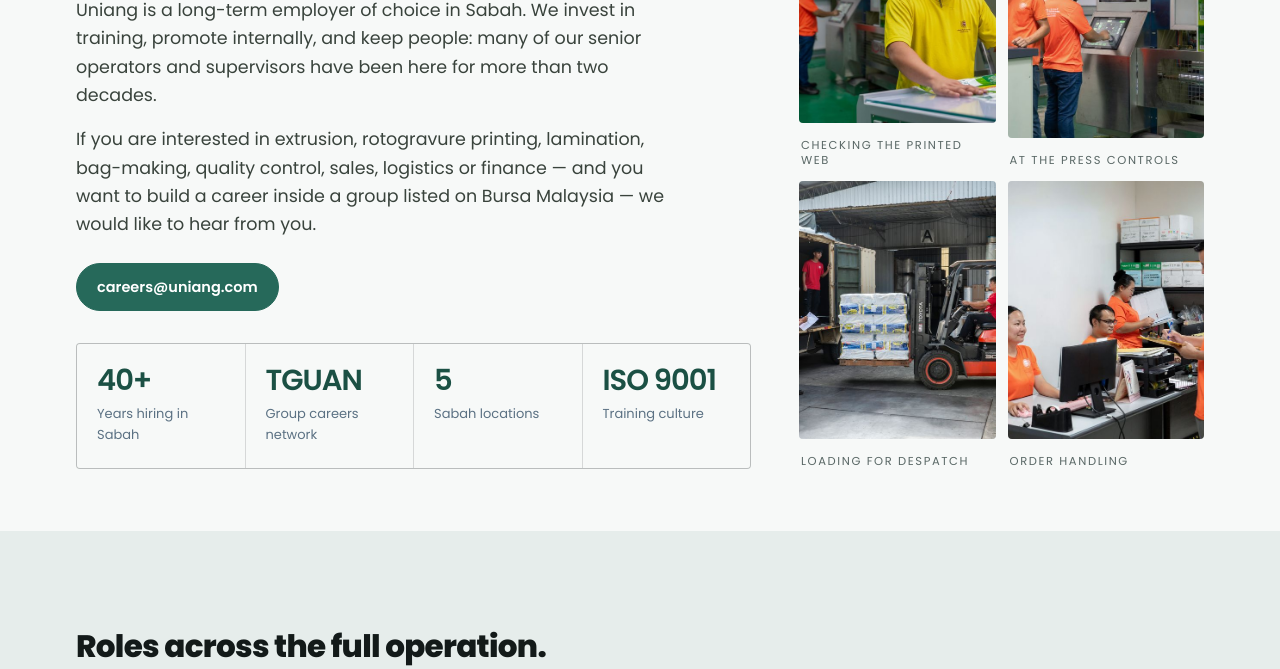
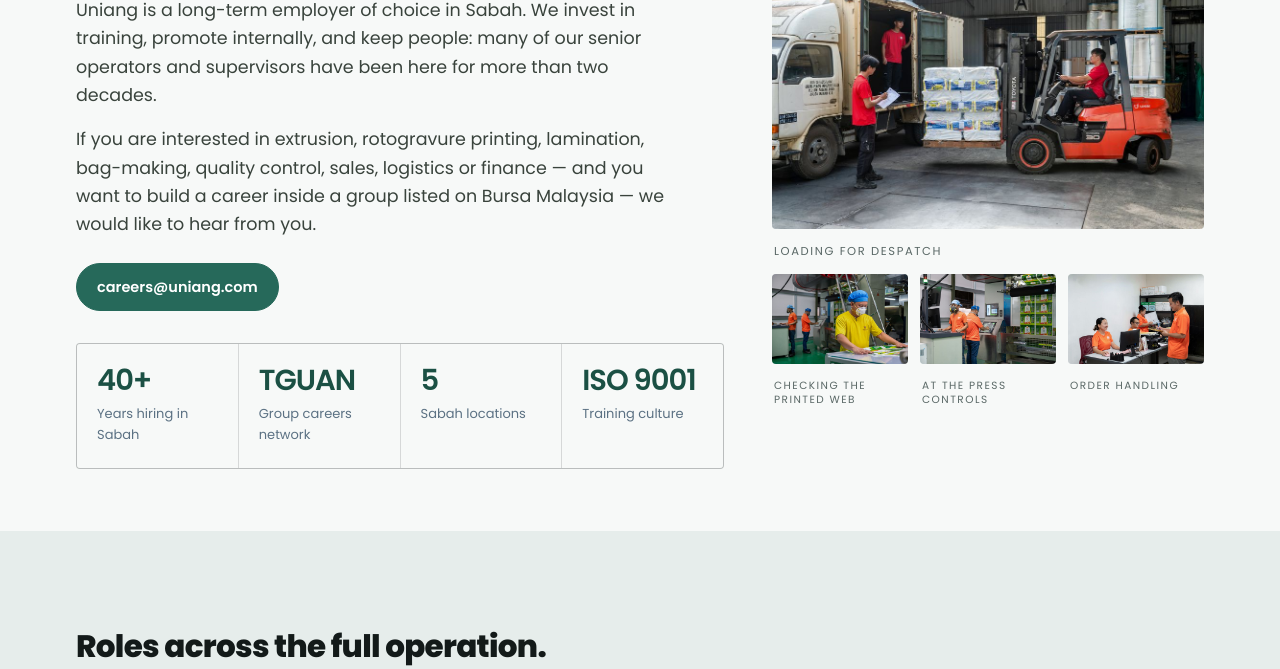
Before and after one commit to clssam-jpg/uniang-site, a plain HTML site: page careers.html in a window 1280 px wide. Shown: the part 739-1408 px from the top of the page. Drawn offline with Linux system fonts and the light colour scheme.

Commit message:
Add files via upload

```diff
--- a/careers.html
+++ b/careers.html
@@ -799,12 +799,15 @@ html[data-theme="dark"] .sec.tight.mist .pcard{background:var(--mist)}
   .btn,button,.nav a{font-weight:600}
 </style>
 <style id="wg-css">
-/* careers: photo grid matches the height of the text column */
-.g2.wide-left.top:has(.workgrid){align-items:stretch}
-.workgrid{align-content:stretch;grid-template-rows:1fr 1fr;height:100%;margin-top:0}
-.workgrid figure{display:flex;flex-direction:column;min-height:0}
-.workgrid img{flex:1;width:100%;height:100%;min-height:150px;object-fit:cover;border-radius:var(--r);aspect-ratio:auto}
-@media(max-width:900px){.workgrid{height:auto;grid-template-rows:none}.workgrid img{aspect-ratio:4/3;flex:none}}
+/* careers: photo grid shows every photo uncropped; lead photo full width, three below */
+.g2.wide-left.top:has(.workgrid){grid-template-columns:1.2fr .8fr;align-items:center}
+@media(max-width:900px){.g2.wide-left.top:has(.workgrid){grid-template-columns:1fr}}
+.workgrid{grid-template-columns:repeat(3,1fr);gap:14px 12px;align-content:start;margin-top:0}
+.workgrid figure{margin:0;min-width:0}
+.workgrid figure:first-child{grid-column:1/-1}
+.workgrid img{width:100%;height:auto;aspect-ratio:900/599;object-fit:cover;display:block;border-radius:var(--r)}
+.workgrid figure:not(:first-child) figcaption{font-size:10.5px}
+@media(max-width:900px){.workgrid{margin-top:8px}}
 .teams>.teamcard:last-child:nth-child(3n+1){grid-column:2}
 @media(max-width:900px){.teams>.teamcard:last-child:nth-child(3n+1){grid-column:auto}}
 </style>
@@ -966,9 +969,9 @@ html[data-theme="dark"] .sec.tight.mist .pcard{background:var(--mist)}
       </div>
     </div>
     <div class="workgrid reveal">
+      <figure><img src="assets/work-despatch.jpg" alt="Loading for despatch at the Inanam plant" loading="lazy"><figcaption>Loading for despatch</figcaption></figure>
       <figure><img src="assets/work-printing.jpg" alt="Checking the printed web at the Inanam plant" loading="lazy"><figcaption>Checking the printed web</figcaption></figure>
       <figure><img src="assets/work-press.jpg" alt="At the press controls at the Inanam plant" loading="lazy"><figcaption>At the press controls</figcaption></figure>
-      <figure><img src="assets/work-despatch.jpg" alt="Loading for despatch at the Inanam plant" loading="lazy"><figcaption>Loading for despatch</figcaption></figure>
       <figure><img src="assets/work-office.jpg" alt="Order handling at the Inanam plant" loading="lazy"><figcaption>Order handling</figcaption></figure>
     </div>
   </div>
```
